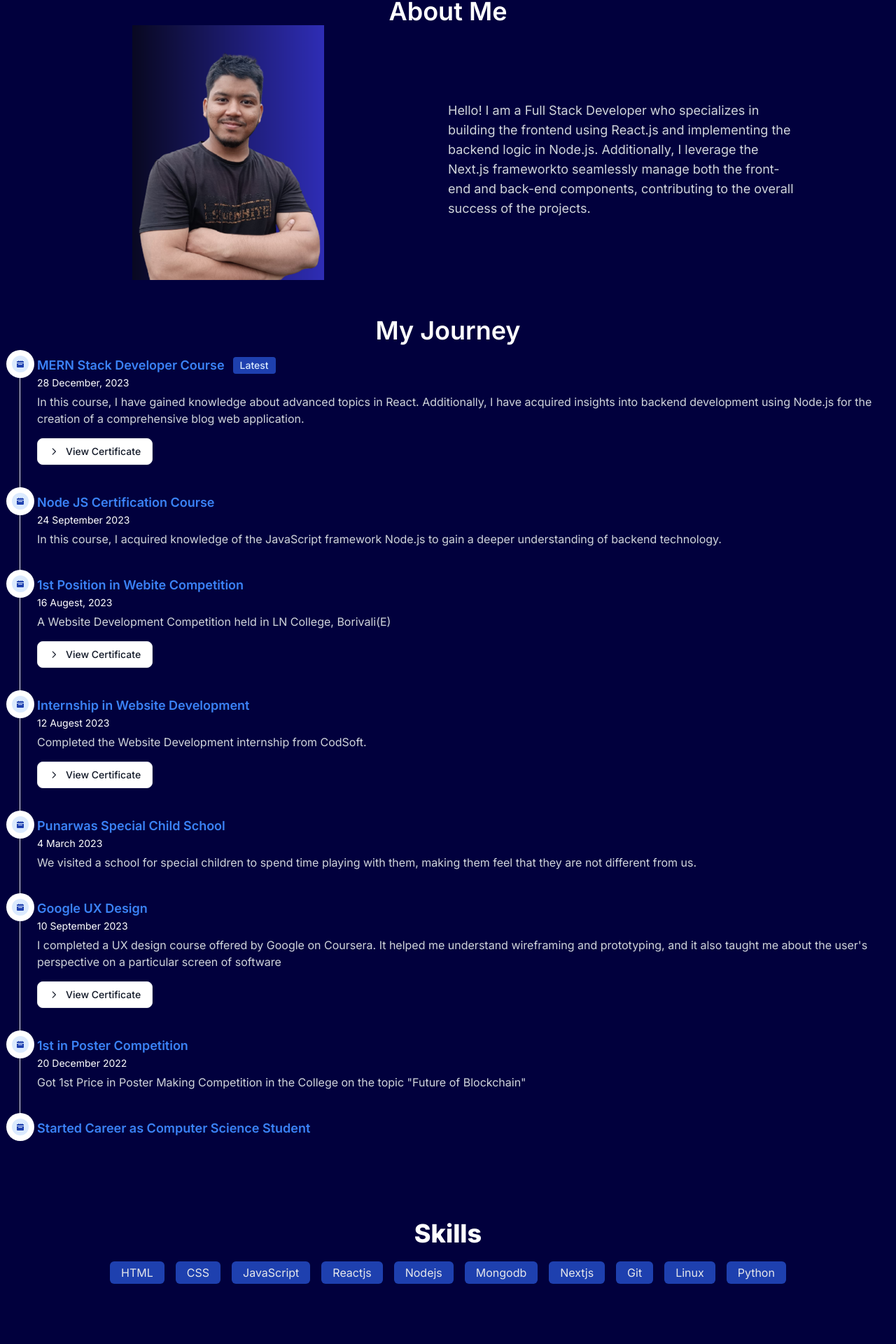
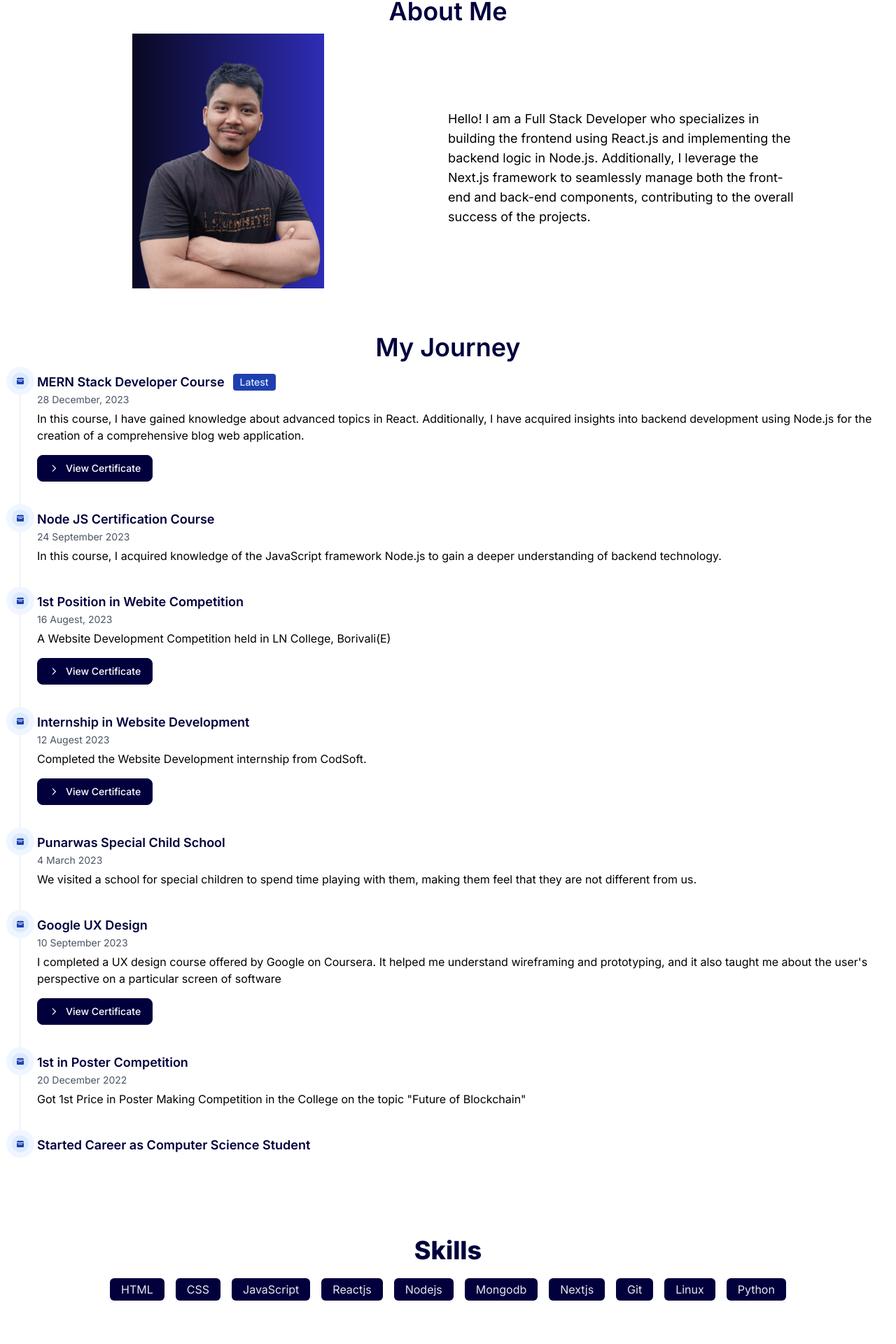
Before and after one commit to faizan619/Faizan_Dev_Portfolio, a Next.js app: page / in a window 1280 px wide. Shown: the part 708-2628 px from the top of the page at 70% size. Built offline with nearby package versions, Linux system fonts and the light colour scheme.

Commit message:
light mode design set

```diff
--- a/src/app/Components/FormContact.js
+++ b/src/app/Components/FormContact.js
@@ -24,11 +24,11 @@ export default function FormContact() {
   };
 
   return (
-    <section className="py-6 bg-[#01003d] text-white">
+    <section className="py-6 bg-white text-[#01003d]">
       <div className="grid max-w-6xl grid-cols-1 px-6 mx-auto lg:px-8 md:grid-cols-2 md:divide-x">
         <div className="py-6 md:py-0 md:px-6 flex flex-col justify-center">
           <h1 className="text-3xl sm:text-5xl font-bold">Get in touch</h1>
-          <p className="pt-2 pb-4 text-gray-400 text-lg">
+          <p className="pt-2 pb-4 text-gray-700 text-lg">
             Fill in the form to start a conversation
           </p>
           <div className="space-y-6 py-5">
@@ -74,41 +74,41 @@ export default function FormContact() {
         </div>
         <form
         //   noValidate=""
-          className="flex flex-col space-y-7 md:py-5 md:px-6 text-black"
+          className="flex flex-col space-y-7 md:py-5 md:px-6 text-black border-[#01003d]"
         >
           <label className="block">
-            <span className="mb-1 text-white">Full name</span>
+            <span className="mb-1 ">Full name</span>
             <input
               type="text"
               value={name}
               onChange={(e)=>setName(e.target.value)}
               placeholder="Leroy Jenkins"
-              className="block px-3 py-2 border w-full rounded-md shadow-sm focus:ring "
+              className="block px-3 py-2 border-[#01003d] border w-full rounded-md shadow-sm focus:ring "
             />
           </label>
           <label className="block">
-            <span className="mb-1 text-white">Email address</span>
+            <span className="mb-1 ">Email address</span>
             <input
               type="email"
               value={email}
               onChange={(e)=>setEmail(e.target.value)}
               placeholder="leroy@jenkins.com"
-              className="block px-3 py-2 border w-full rounded-md shadow-sm focus:ring "
+              className="block px-3 py-2 border border-[#01003d] w-full rounded-md shadow-sm focus:ring "
             />
           </label>
           <label className="block">
-            <span className="mb-1 text-white">Message</span>
+            <span className="mb-1 ">Message</span>
             <textarea
               rows="7"
               value={comment}
               onChange={(e)=>setComment(e.target.value)}
-              className="block w-full rounded-md focus:ring  border px-3 py-2"
+              className="block w-full border-[#01003d] rounded-md focus:ring  border px-3 py-2"
             ></textarea>
           </label>
           <button
             type="button"
             onClick={addFeedback}
-            className="self-center px-8 py-3 text-white text-lg rounded focus:ring hover:ring border"
+            className="self-center px-8 py-3  text-lg rounded focus:ring hover:ring border border-[#01003d] text-white bg-[#01003d]"
           >
             Submit
           </button>
--- a/src/app/Components/SecondHero.js
+++ b/src/app/Components/SecondHero.js
@@ -3,32 +3,35 @@ import MyImg from "../../../public/faizan2.png";
 import JourneyData from "../api/journeydata";
 export default function Second() {
   return (
-    <section className="bg-[#01003d] text-white">
-      <div className="flex flex-col items-center">
-        <h1 className="text-3xl sm:text-4xl font-semibold mt-10 text-center">About Me</h1>
-        <div className="px-3 flex flex-col items-center md:flex-row">
-          <Image
+    // <section className="bg-[#01003d] text-white">
+    <section className="">
+      <div className="flex flex-col items-center bg-white">
+        {/* <div className=""> */}
+        <h1 className="text-3xl sm:text-4xl font-semibold mt-10 text-center text-[#01003d]">About Me</h1>
+        <div className="p-3 flex flex-col items-center md:flex-row">
+            <Image
             className="object-contain md:w-[50%] h-96 pb-5 rounded-2xl"
             alt="My Image" src={MyImg} />
-          <div className="md:w-[40%] ">
-            <h1 className="text-gray-300 text-lg">
+            <div className="md:w-[40%] ">
+              <h1 className="text-black text-lg">
               Hello! I am a
               <span className="dark:text-white"> Full Stack Developer</span> who
               specializes in building the frontend using React.js and
               implementing the backend logic in Node.js. Additionally, I
-              leverage the <span className="dark:text-white">Next.js framework</span>
+              leverage the <span className="dark:text-white">Next.js framework </span>
               to seamlessly manage both the front-end and back-end components,
               contributing to the overall success of the projects.
-            </h1>
+              </h1>
+            </div>
           </div>
-        </div>
-        <div className="px-3">
+        {/* </div> */}
+        <div className="px-3 bg-white" >
           <div className="p-4">
-            <h1 className="text-center text-3xl font-semibold my-4 sm:text-4xl">My Journey</h1>
+            <h1 className="text-center text-3xl font-semibold my-4 sm:text-4xl text-[#01003d]">My Journey</h1>
             <ol className="relative border-s border-gray-200 dark:border-gray-700">
               {JourneyData.map((item)=>(
                   <li className="mb-10 ms-6" key={item.id}>
-                    <span className="absolute flex items-center justify-center w-6 h-6 bg-blue-100 rounded-full -start-3 ring-8 ring-white dark:ring-gray-900 dark:bg-blue-900">
+                    <span className="absolute flex items-center justify-center w-6 h-6 bg-blue-100 rounded-full -start-3 ring-8 ring-blue-50 dark:ring-gray-900 dark:bg-blue-900">
                       <svg
                         className="w-2.5 h-2.5 text-blue-800 dark:text-blue-300"
                         aria-hidden="true"
@@ -39,22 +42,22 @@ export default function Second() {
                         <path d="M20 4a2 2 0 0 0-2-2h-2V1a1 1 0 0 0-2 0v1h-3V1a1 1 0 0 0-2 0v1H6V1a1 1 0 0 0-2 0v1H2a2 2 0 0 0-2 2v2h20V4ZM0 18a2 2 0 0 0 2 2h16a2 2 0 0 0 2-2V8H0v10Zm5-8h10a1 1 0 0 1 0 2H5a1 1 0 0 1 0-2Z" />
                       </svg>
                     </span>
-                    <h3 className="flex items-center mb-1 text-lg font-semibold text-blue-500 dark:dark:text-white">
+                    <h3 className="flex items-center mb-1 text-lg font-semibold text-[#01003d] dark:text-white">
                       {item.title}
                       {item.latest?(
                       <span className="bg-blue-800 text-blue-100 text-sm font-medium me-2 px-2.5 py-0.5 rounded dark:bg-blue-900 dark:text-blue-300 ms-3">Latest</span>):(null)}
                     </h3>
-                    <time className="block mb-2 text-sm font-normal leading-none dark:text-white">
+                    <time className="block mb-2 text-sm font-normal text-gray-600 leading-none dark:text-white">
                       {item.date}
                     </time>
-                    <p className="mb-4 text-base font-normal text-gray-300 dark:text-gray-400">
+                    <p className="mb-4 text-base font-normal text-black dark:text-gray-400">
                       {item.info}
                     </p>
                     {item.certificate!=null?(
                         <a
                           href={item.certificate}
                           target="_blank"
-                          className="inline-flex items-center px-4 py-2 text-sm font-medium text-gray-900 bg-white border border-gray-200 rounded-lg hover:bg-gray-100 hover:text-blue-700 focus:z-10 focus:ring-4 focus:outline-none focus:ring-gray-200 focus:text-blue-700 dark:bg-gray-800 dark:text-gray-400 dark:border-gray-600 dark:hover:dark:text-white dark:hover:bg-gray-700 dark:focus:ring-gray-700" >
+                          className="inline-flex items-center px-4 py-2 text-sm font-medium text-white bg-[#01003d]  border border-[#01003d] rounded-lg hover:bg-gray-100 hover:text-[#01003d] focus:z-10 focus:ring-4 focus:outline-none focus:ring-gray-200 focus:text-blue-700 dark:bg-gray-800 dark:text-gray-400 dark:border-gray-600 dark:hover:dark:text-white dark:hover:bg-gray-700 dark:focus:ring-gray-700" >
                           <svg className="w-3.5 h-3.5 me-2.5" xmlns="http://www.w3.org/2000/svg" fill="none" viewBox="0 0 24 24" stroke="currentColor">
           <path strokeLinecap="round" strokeLinejoin="round" strokeWidth="2" d="M9 5l7 7-7 7"></path>
         </svg>
--- a/src/app/Components/Service.js
+++ b/src/app/Components/Service.js
@@ -3,12 +3,13 @@ import serviceInfo from '../api/servicedata'
 const Service = () => {
 
   return (
-    <section className="flex flex-col items-center bg-[#01003d] text-white">
+    // <section className="flex flex-col items-center bg-[#01003d] text-white">
+    <section className="flex flex-col items-center bg-white text-[#01003d]">
         <div className="flex flex-col items-center py-3">
               <span className="font-semibold text-3xl sm:text-4xl pt-7">
                 Our Services
               </span>
-              <h2 className="text-gray-400">
+              <h2 className="text-gray-700">
                 What We Offer
               </h2>
         </div>
@@ -16,21 +17,16 @@ const Service = () => {
 
         {
           serviceInfo.map((item)=>(
-            <div key={item.id} className="border flex flex-col justify-between items-center px-1 sm:px-3 mx-1 py-4 rounded-md gap-2 sm:w-[20rem] h-[20rem]">
+            <div key={item.id} className="border border-[#01003d] flex flex-col justify-between items-center px-1 sm:px-3 mx-1 py-4 rounded-md gap-2 sm:w-[20rem] h-[20rem]">
                 <div  className="flex flex-col items-center gap-3">
-                  <div className="rounded-full bg-gray-300 text-black p-2 font-semibold">{item.logo}</div>
+                  <div className="rounded-full bg-[#01003d] text-white p-2 font-semibold">{item.logo}</div>
                   <h1 className="text-xl uppercase font-semibold text-center">{item.name}</h1>
                 </div>
-                <p className="text-gray-400">{item.serviceinfo}</p>
-                <a href={`https://api.whatsapp.com/send?phone=919987337815&text=Hello%20Faizan.%20I%20Have%20a%20Project%20for%20${item.name}`}><button className="border hover:bg-white hover:text-[rgb(1,0,61)] transition-all font-semibold py-2 rounded-md  px-10">Chat</button></a>
+                <p className="text-gray-600">{item.serviceinfo}</p>
+                <a href={`https://api.whatsapp.com/send?phone=919987337815&text=Hello%20Faizan.%20I%20Have%20a%20Project%20for%20${item.name}`}><button className="border border-[#01003d] bg-[#01003d] text-white hover:scale-110 dark:hover:bg-white  transition-all font-semibold py-2 rounded-md  px-10">Chat</button></a>
             </div>
-          ))
-        }
-
-
-
+          ))}
         </div>
-          {/* <button className="border px-3 py-2 rounded-md inline-block hover:bg-gray-800" onClick={()=>navigate('services')}>Show All</button> */}
     </section>
   );
 };
--- a/src/app/Components/SkillsPage.js
+++ b/src/app/Components/SkillsPage.js
@@ -3,12 +3,13 @@ export default function Skill(){
 
 
     return(
-        <div className="p-3 py-10 text-center min-h-[15rem] bg-[#01003d] text-white">
-            <h1 className="text-3xl p-5 font-extrabold sm:text-4xl">Skills</h1>
+        // <div className="p-3 py-10 text-center min-h-[15rem] bg-[#01003d] text-white">
+        <div className="p-3 py-10 text-center min-h-[15rem] bg-white  text-white">
+            <h1 className="text-3xl p-5 font-extrabold sm:text-4xl text-[#01003d]">Skills</h1>
             <div className="flex flex-wrap gap-4 justify-center">
             {
                 Data.map((item)=>(
-                    <div key={item.id} className="bg-blue-800 capitalize px-4 py-1 rounded-md text-gray-200">{item.lang}</div>
+                    <div key={item.id} className="bg-[#01003d] capitalize px-4 py-1 rounded-md text-gray-200">{item.lang}</div>
                 ))
             }
 
```
